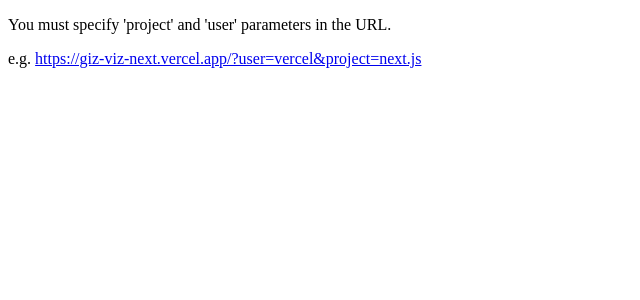
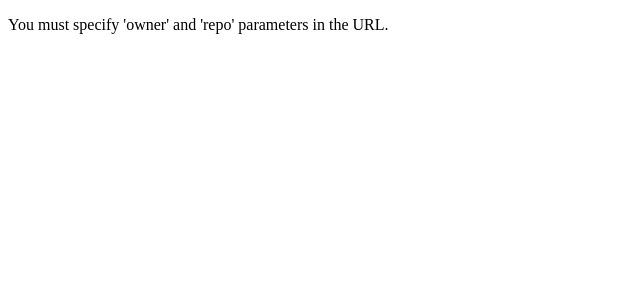
Before and after one commit to baggerspion/git-viz-next, a Next.js app: page / in a window 1280 px wide. Shown: the top 300 px of the page, without its empty margins (0-640 px from the left). Built offline with nearby package versions, Linux system fonts and the light colour scheme.

Commit message:
Minimal instructions

```diff
--- a/pages/index.js
+++ b/pages/index.js
@@ -1,5 +1,4 @@
 import GitViz from '../components/GitViz'
-import Link from 'next/link'
 import { useRouter } from 'next/router'
 import useSWR from 'swr'
 
@@ -19,8 +18,7 @@ export default function Home() {
     } else {
         return (
             <>
-            <p>You must specify 'project' and 'user' parameters in the URL.</p>
-            <p>e.g. <Link href="https://https://git-viz-next.vercel.app/?user=vercel&project=next.js"><a>https://giz-viz-next.vercel.app/?user=vercel&project=next.js</a></Link></p>
+            <p>You must specify 'owner' and 'repo' parameters in the URL.</p>
             </>
         )
     }
```
